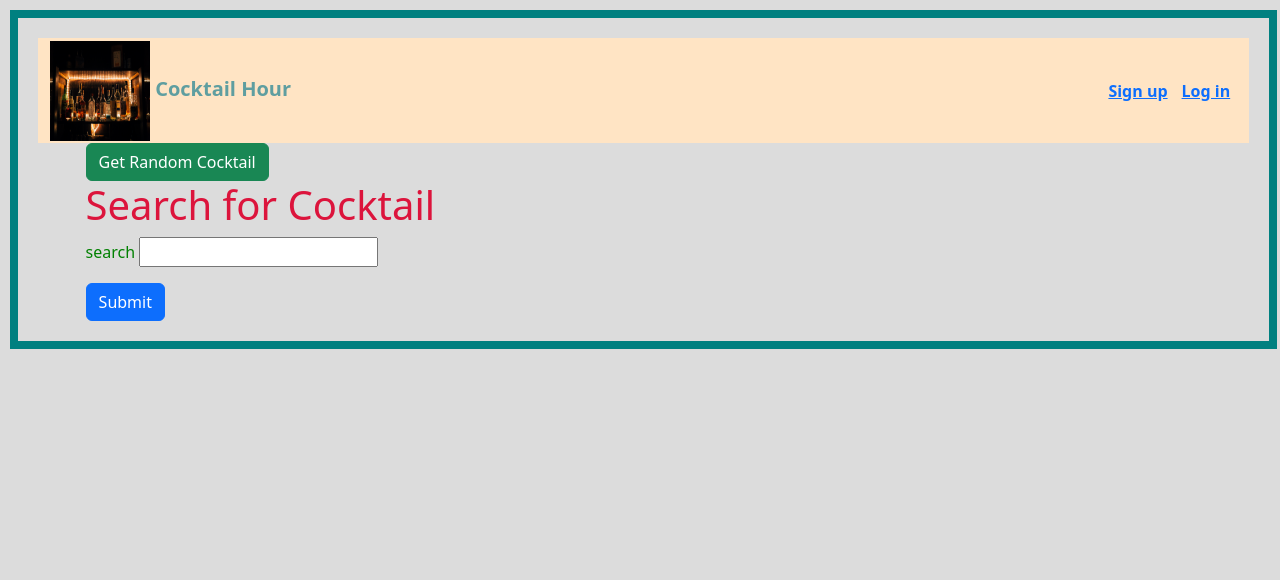
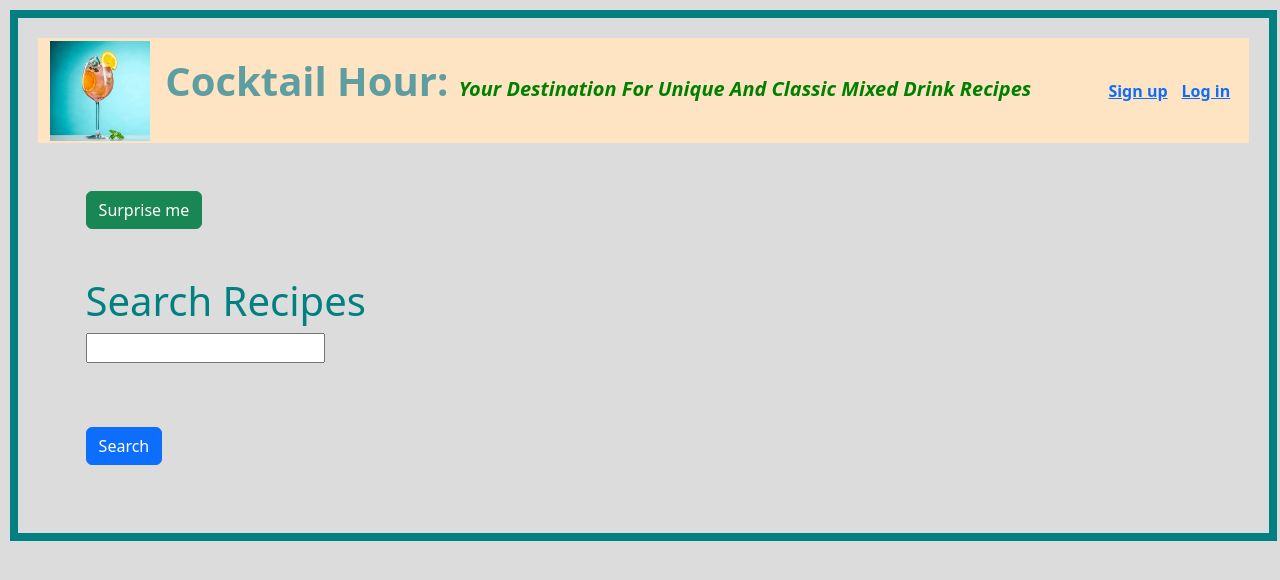
Before and after one commit to RMCanete/Capstone1, a Flask app: template templates/home.html in a window 1280 px wide. Shown: the top 580 px of the page. Run offline with Flask 2, Linux system fonts and the light colour scheme; the template is opened without the code that fills it: values that come from a table or form of the project are taken from there, others are empty; some libraries are stand-ins or nearby versions.

Commit message:
updated css

```diff
--- a/requirements.txt
+++ b/requirements.txt
@@ -13,6 +13,7 @@ Flask-DebugToolbar==0.11.0
 Flask-SQLAlchemy==2.5.1
 Flask-WTF==1.0.0
 greenlet==1.1.2
+gunicorn==20.1.0
 idna==3.3
 importlib-metadata==4.11.0
 is-disposable-email==1.0.0
--- a/static/drinks.css
+++ b/static/drinks.css
@@ -12,10 +12,27 @@ body {
 	padding: 20px;
 }
 h1 {
-	color: crimson
+	color: teal
 }
 h2{
-	color: olive
+	color: olive;
+	margin-top: .5in;
+	margin-bottom: .5in
+}
+h3{
+	color: olive;
+}
+h4{
+	font-style: italic;
+
+}
+a span {
+	font-size: 2.5rem;
+	margin-left: 10px;
+}
+a p{
+	font-style: italic;
+	display: inline-block;
 }
 span {
 	color: cadetblue;
@@ -31,6 +48,8 @@ li {
 }
 .btn {
 	border-radius: 40 px;
+	margin-top: .5in;
+	margin-bottom: .5in
 }
 .btn:hover {
 	cursor: pointer;
@@ -51,3 +70,6 @@ li {
 .navbar-right li {
 	border: 2mm solid bisque;
 }
+.drink {
+	column-width:auto;
+}
--- a/templates/base.html
+++ b/templates/base.html
@@ -19,8 +19,9 @@
   <div class="container-fluid">
     <div class="navbar-header">
       <a href="/" class="navbar-brand">
-        <img src="/static/images/alcohol.png" alt="logo">
-        <span>Cocktail Hour</span>
+        <img src="/static/images/image.jpg" alt="logo">
+        <span>   Cocktail Hour: </span>
+        <p>Your Destination For Unique And Classic Mixed Drink Recipes</p>
       </a>
     </div>
     <ul class="nav navbar-nav navbar-right">
@@ -39,7 +40,7 @@
       <li><a href="/login">Log in</a></li>
       {% else %}
       <li><a href="/favorites">Favorites</a></li>
-      <li><a href="/logout">Log out</a></li>
+      <li><a href="/logout">Logout</a></li>
       {% endif %}
     </ul>
   </div>
--- a/templates/home.html
+++ b/templates/home.html
@@ -2,12 +2,13 @@
 {% block content %}
 
 <body>
-
+  <div>
     <form method="Get" action="/drinks/random">
-      <button type="submit" class="btn btn-success">Get Random Cocktail</button>
+      <button type="submit" class="btn btn-success">Surprise me</button>
     </form>
-
-    <h1>Search for Cocktail</h1>
+  </div>
+  <div>
+    <h1>Search Recipes</h1>
 
     <form id="user-add-form" action="/drinks" method="GET">
       {{ searchForm.hidden_tag() }} <!--add type=hidden form fields -->
@@ -16,7 +17,6 @@
              if field.widget.input_type != 'hidden' %}
 
         <p>
-          {{ field.label }}
           {{ field }}
 
           {% for error in field.errors %}
@@ -26,8 +26,9 @@
 
       {% endfor %}
 
-      <button type="submit" class="btn btn-primary">Submit</button>
+      <button type="submit" class="btn btn-primary">Search</button>
     </form>
+  </div>
 </body>
 
 {% endblock %}
--- a/templates/show_cocktail.html
+++ b/templates/show_cocktail.html
@@ -18,9 +18,9 @@
     </li>
     {% endfor %}
   </ul>
-    <h2>Instruction:</h2>
+    <h3>Instruction:</h3>
     <p>{{cocktail.instructions}}</p>
-    <h2>Comments:</h2>
+    <h5>Comments:</h5>
     {% for comment in cocktail.comments %}
     <h6>{{ comment.user.username }} @ {{ comment.created_at.strftime("%m/%d/%Y, %H:%M:%S") }}: {{ comment.text }}</h6>
     {% endfor %}
--- a/templates/show_favorites.html
+++ b/templates/show_favorites.html
@@ -10,7 +10,7 @@
   <form method="post" action="/drinks/{{drink.id}}/favorites/delete">
     <input type="submit" class="btn btn-danger" value="Delete">
   </form>
-  <h2>Instruction:</h2>
+  <h3>Instruction:</h3>
   <p>{{drink.instructions}}</p>
   {% for comment in comments %}
   {% if comment.drink_id == drink.id %}
@@ -18,6 +18,7 @@
   {% endif %}
   {% endfor %}
   {% endfor %}
+</div>
 </body>
 
 
--- a/templates/view_favorite_drink.html
+++ b/templates/view_favorite_drink.html
@@ -21,7 +21,7 @@
     </li>
     {% endfor %}
   </ul>
-    <h2>Instruction:</h2>
+    <h3>Instruction:</h3>
     <p>{{cocktail.instructions}}</p>
     {% for comment in comments %}
     {% if comment.drink_id == cocktail.id %}
```
Also changed, not shown: testApp.py (deleted, +0 -23 lines), static/images/alcohol.png (deleted), static/images/image.jpg (added).
